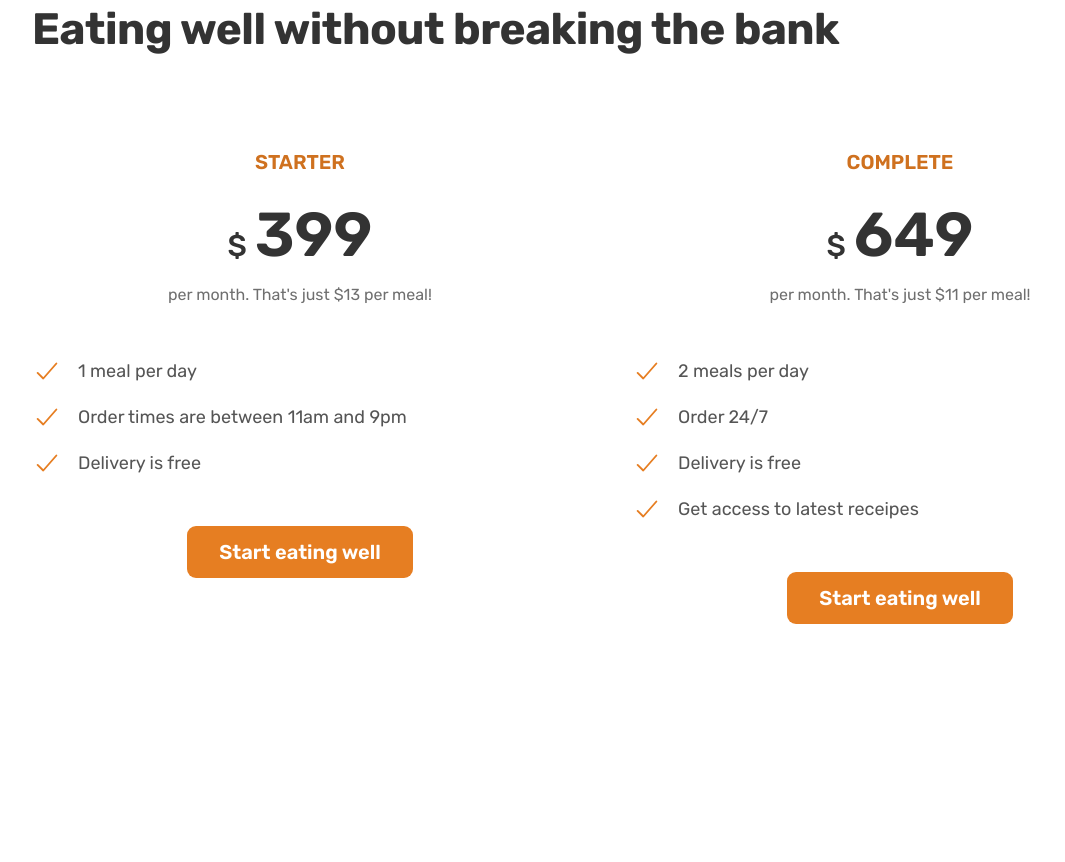
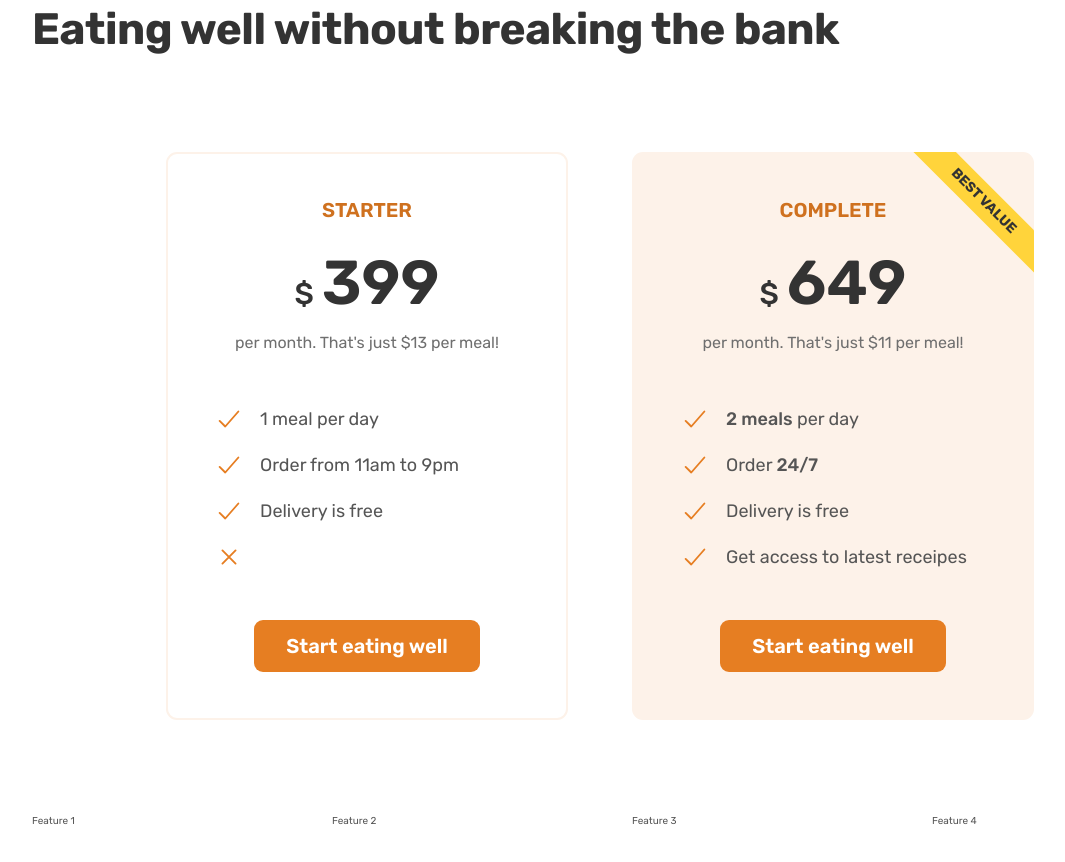
Before and after one commit to dmgimhana/fooddelight, a plain HTML site: page index.html in a window 1280 px wide. Shown: the part 4721-5583 px from the top of the page, without its empty margins (40-1105 px from the left). Before the commit the page ends 5441 px from the top, so only its background shows below. Drawn offline with nearby package versions, Linux system fonts and the light colour scheme.

Commit message:
pricing section part 2

```diff
--- a/css/general.css
+++ b/css/general.css
@@ -76,6 +76,14 @@ body {
   display: grid;
   column-gap: 6.4rem;
   row-gap: 9.6rem;
+}
+
+/* .grid:last-child {
+  margin-bottom: 0;
+} */
+
+.grid:not(:last-child) {
+  margin-bottom: 9.6rem;
 }
 
 .grid--2-cols {
@@ -221,41 +229,3 @@ body {
 strong {
   font-weight: 500;
 }
-
-.plan-header {
-  text-align: center;
-  margin-bottom: 4.8rem;
-}
-
-.plan-name {
-  color: #cf711f;
-  font-weight: 600;
-  font-size: 2rem;
-  text-transform: uppercase;
-  letter-spacing: 0.75;
-  margin-bottom: 3.2rem;
-}
-
-.plan-price {
-  font-size: 6.2rem;
-  font-weight: 600;
-  color: #333;
-  margin-bottom: 1.6rem;
-}
-
-.plan-price span {
-  font-size: 3rem;
-  font-weight: 500;
-  margin-right: 0.8rem;
-}
-
-.plan-text {
-  font-size: 1.6rem;
-  line-height: 1.6;
-  color: #6f6f6f;
-}
-
-.plan-sign-up {
-  margin-top: 4.8rem;
-  text-align: center;
-}
--- a/css/style.css
+++ b/css/style.css
@@ -354,9 +354,79 @@
 }
 
 /* ****************************** */
-/* TESTIMONIAL SECTION */
+/* PRICING SECTION */
 /* ****************************** */
 
 .section-pricing {
   padding: 9.6rem 0;
 }
+
+.pricing-plan {
+  border-radius: 11px;
+  width: 75%;
+}
+
+.pricing-plan--starter {
+  justify-self: end;
+  padding: 4.6rem;
+  border: 2px solid #fdf2e9;
+}
+
+.pricing-plan--complete {
+  background-color: #fdf2e9;
+  padding: 4.8rem;
+  position: relative;
+  overflow: hidden;
+}
+
+.pricing-plan--complete::after {
+  content: "Best value";
+  position: absolute;
+  top: 6%;
+  right: -18%;
+  text-transform: uppercase;
+  font-size: 1.4rem;
+  font-weight: 700;
+  color: #333;
+  background-color: #ffd43b;
+  padding: 0.8rem 8rem;
+  transform: rotate(45deg);
+}
+
+.plan-header {
+  text-align: center;
+  margin-bottom: 4.8rem;
+}
+
+.plan-name {
+  color: #cf711f;
+  font-weight: 600;
+  font-size: 2rem;
+  text-transform: uppercase;
+  letter-spacing: 0.75;
+  margin-bottom: 3.2rem;
+}
+
+.plan-price {
+  font-size: 6.2rem;
+  font-weight: 600;
+  color: #333;
+  margin-bottom: 1.6rem;
+}
+
+.plan-price span {
+  font-size: 3rem;
+  font-weight: 500;
+  margin-right: 0.8rem;
+}
+
+.plan-text {
+  font-size: 1.6rem;
+  line-height: 1.6;
+  color: #6f6f6f;
+}
+
+.plan-sign-up {
+  margin-top: 4.8rem;
+  text-align: center;
+}
--- a/index.html
+++ b/index.html
@@ -398,7 +398,7 @@
           </h2>
         </div>
         <div class="container grid grid--2-cols">
-          <div class="pricing-plan">
+          <div class="pricing-plan pricing-plan--starter">
             <header class="plan-header">
               <p class="plan-name">Starter</p>
               <p class="plan-price"><span>$</span>399</p>
@@ -411,11 +411,14 @@
               </li>
               <li class="list-item">
                 <ion-icon class="list-icon" name="checkmark"></ion-icon
-                ><span> Order times are between 11am and 9pm </span>
+                ><span> Order from 11am to 9pm </span>
               </li>
               <li class="list-item">
                 <ion-icon class="list-icon" name="checkmark"></ion-icon
                 ><span> Delivery is free </span>
+              </li>
+              <li class="list-item">
+                <ion-icon class="list-icon" name="close-outline"></ion-icon>
               </li>
             </ul>
             <div class="plan-sign-up">
@@ -423,7 +426,7 @@
             </div>
           </div>
 
-          <div class="pricing-plan">
+          <div class="pricing-plan pricing-plan--complete">
             <header class="plan-header">
               <p class="plan-name">Complete</p>
               <p class="plan-price"><span>$</span>649</p>
@@ -432,11 +435,11 @@
             <ul class="list">
               <li class="list-item">
                 <ion-icon class="list-icon" name="checkmark"></ion-icon
-                ><span> 2 meals per day </span>
+                ><span> <strong>2 meals</strong> per day </span>
               </li>
               <li class="list-item">
                 <ion-icon class="list-icon" name="checkmark"></ion-icon
-                ><span> Order 24/7</span>
+                ><span> Order <strong>24/7</strong></span>
               </li>
               <li class="list-item">
                 <ion-icon class="list-icon" name="checkmark"></ion-icon
@@ -452,6 +455,12 @@
             </div>
           </div>
         </div>
+        <div class="container grid grid--4-cols">
+          <div class="feature">Feature 1</div>
+          <div class="feature">Feature 2</div>
+          <div class="feature">Feature 3</div>
+          <div class="feature">Feature 4</div>
+        </div>
       </section>
     </main>
     <script src="https://unpkg.com/ionicons@5.4.0/dist/ionicons.js"></script>
```
